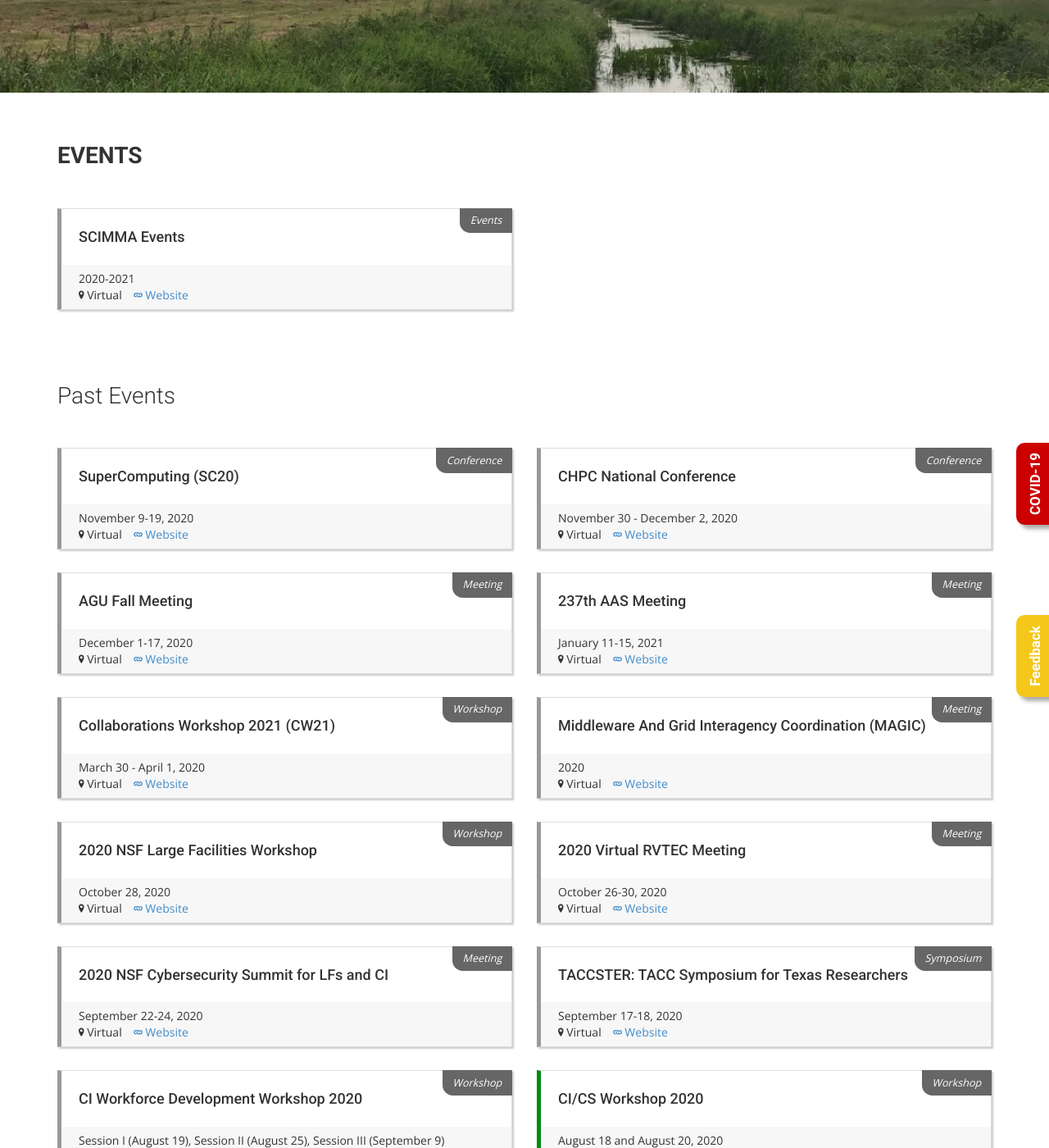
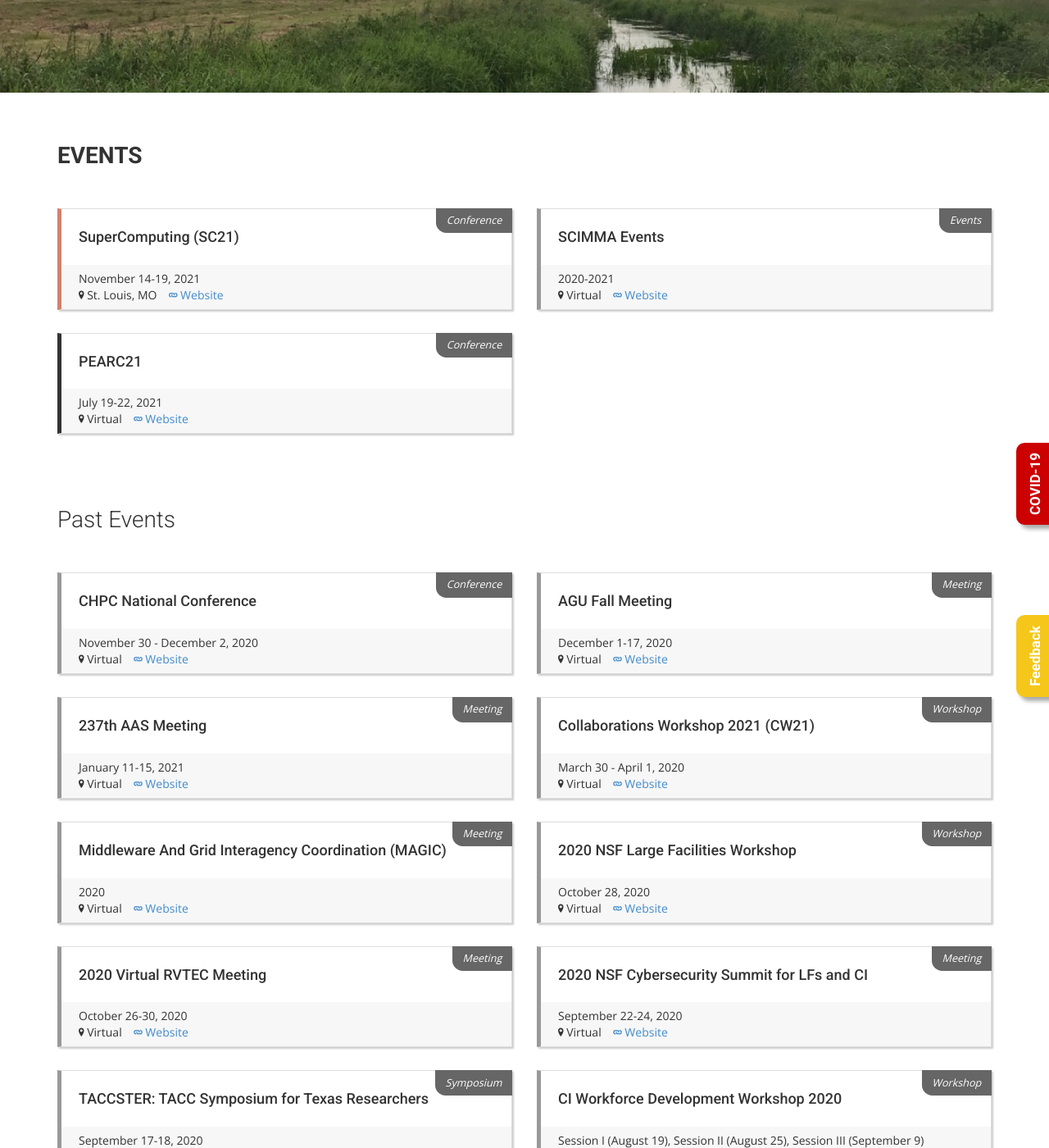
Before and after one commit to cicoe/cicoe.github.io, a Jekyll site: the page built from events.html, in a window 1280 px wide and 1400 px high, scrolled down 279 px. Shown: the whole window at 82% size. Built offline with Jekyll 4.4.1, drawn with Linux system fonts in a browser that asks for light colours; nearby versions of some CDN libraries; some web fonts are replaced; some of the changed text lies outside the part shown.

Commit message:
updating some events

```diff
--- a/_data/events.yml
+++ b/_data/events.yml
@@ -1,9 +1,10 @@
-- title: "SuperComputing (SC20)"
-  website: "https://sc20.supercomputing.org"
+- title: "SuperComputing (SC21)"
+  website: "https://sc21.supercomputing.org"
   category: "Conference"
-  date: "November 9-19, 2020"
-  venue: "Virtual"
-  upcoming: false
+  date: "November 14-19, 2021"
+  venue: "St. Louis, MO"
+  upcoming: true
+  color: D2816D
 
 - title: "CHPC National Conference"
   website: "https://chpcconf.co.za"
@@ -90,12 +91,13 @@
   venue: "Virtual"
   upcoming: false
 
-- title: "PEARC20"
-  website: "https://pearc.acm.org/pearc20/"
+- title: "PEARC21"
+  website: "https://pearc.acm.org/pearc21/"
   category: "Conference"
-  date: "July 26-30, 2020"
+  date: "July 19-22, 2021"
   venue: "Virtual"
-  upcoming: false
+  upcoming: true
+  color: 333
 
 - title: "2020 ESIP Summer Meeting"
   website: "https://www.esipfed.org/meetings/upcoming-meetings"
```
